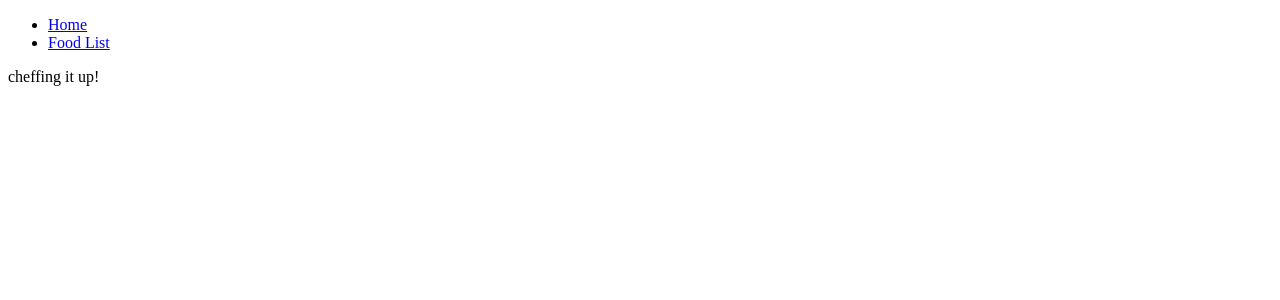
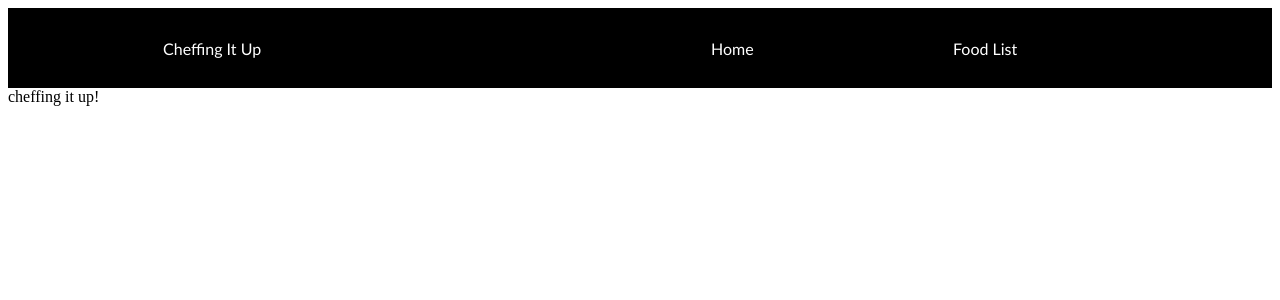
Before and after one commit to alstonS/cheffing_it_up_client, a React (Create React App) app: page / in a window 1280 px wide. Shown: the top 300 px of the page. Built offline with nearby package versions, Linux system fonts and the light colour scheme.

Commit message:
added navigation menu and changed favicon

```diff
--- a/public/index.html
+++ b/public/index.html
@@ -1,14 +1,12 @@
 <!DOCTYPE html>
 <html lang="en">
+
 <head>
   <meta charset="utf-8" />
   <link rel="icon" href="%PUBLIC_URL%/favicon.ico" />
   <meta name="viewport" content="width=device-width, initial-scale=1" />
   <meta name="theme-color" content="#000000" />
-    <meta
-      name="description"
-      content="Web site created using create-react-app"
-    />
+  <meta name="description" content="Web site created using create-react-app" />
   <link rel="apple-touch-icon" href="%PUBLIC_URL%/logo192.png" />
   <!--
       manifest.json provides metadata used when your web app is installed on a
@@ -24,8 +22,9 @@
       work correctly both with client-side routing and a non-root public URL.
       Learn how to configure a non-root public URL by running `npm run build`.
     -->
-    <title>React App</title>
+  <title>Cheffing It Up</title>
 </head>
+
 <body>
   <noscript>You need to enable JavaScript to run this app.</noscript>
   <div id="root"></div>
@@ -40,4 +39,5 @@
       To create a production bundle, use `npm run build` or `yarn build`.
     -->
 </body>
+
 </html>
--- a/src/App.js
+++ b/src/App.js
@@ -2,20 +2,14 @@ import React, { Component } from 'react';
 import { BrowserRouter as Router, Routes, Route, Link } from 'react-router-dom';
 import Home from './components/Home';
 import FoodList from './components/FoodList';
+import { Navigation } from './components/Navigation';
 
 class App extends Component {
   render() {
     return (
       <Router>
         <div className="App">
-          <ul className="App-header">
-            <li>
-              <Link to="/">Home</Link>
-            </li>
-            <li>
-              <Link to="/foodlist">Food List</Link>
-            </li>
-          </ul>
+          <Navigation />
           <Routes>
             <Route exact path='/' element={< Home />}></Route>
             <Route exact path='/foodlist' element={< FoodList />}></Route>
--- /dev/null
+++ b/src/components/Navigation.css
@@ -0,0 +1,22 @@
+.navbar {
+width: 100%;
+  min-height: 10vh;
+  display: flex;
+  justify-content: space-around;
+  align-items: center;
+  color: #fff;
+  background: rgb(0, 0, 0);
+  font-family:'Gill Sans', 'Gill Sans MT', Calibri, 'Trebuchet MS', sans-serif
+}
+
+.navbar .nav-links {
+  width: 40%;
+  display: flex;
+  justify-content: space-around;
+  list-style: none;
+}
+
+.navbar .nav-links>a{
+    color: #fff;
+    text-decoration: none;
+  }
--- /dev/null
+++ b/src/components/Navigation.js
@@ -0,0 +1,16 @@
+import React from 'react';
+import { Link } from "react-router-dom";
+import './Navigation.css'
+
+export const Navigation = () => {
+
+    return (
+        <div className="navbar">
+            <div className="logo">Cheffing It Up</div>
+            <ul className="nav-links">
+                <Link to="/">Home</Link>
+                <Link to="/foodlist">Food List</Link>
+            </ul>
+        </div>
+    );
+}
```
Also changed, not shown: 1 other file (tests, documents, lock files or other folders). Lines whose indentation alone changed are shown as unchanged.
